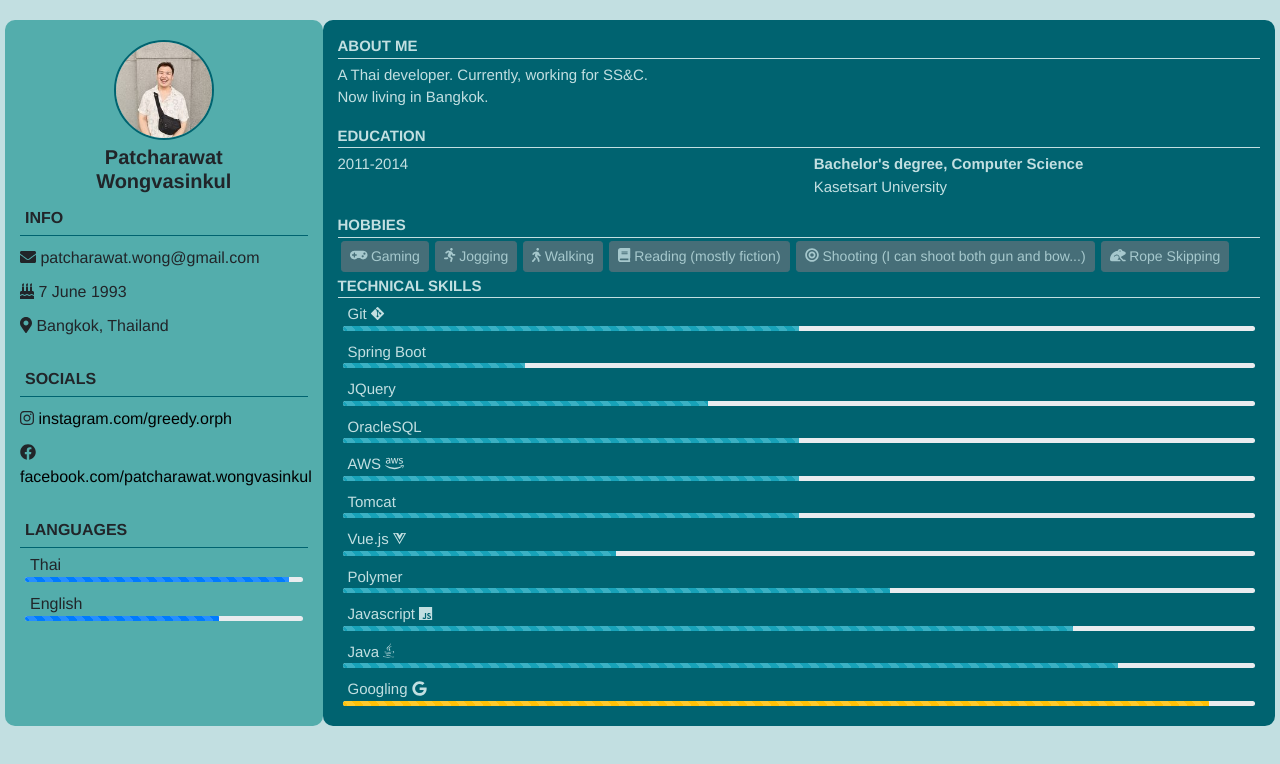
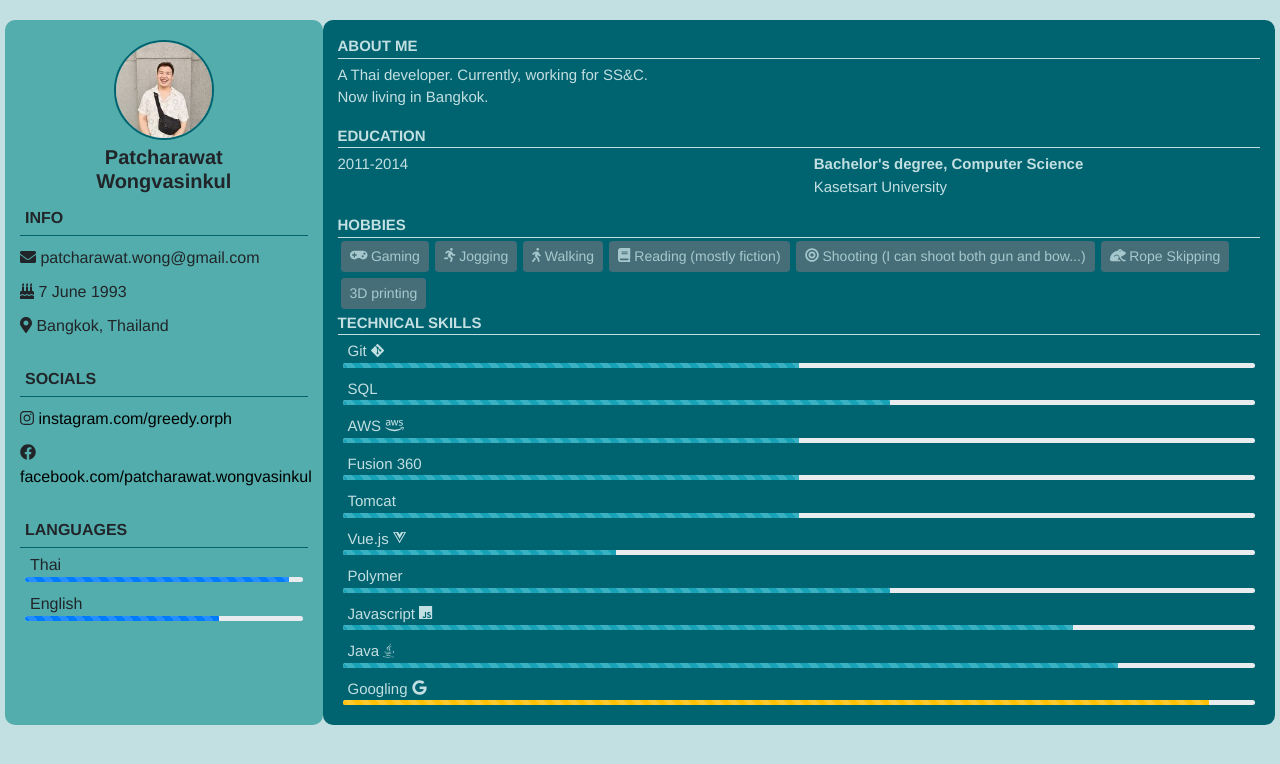
Before and after one commit to MightyOrphus/myCV, a Vue app: page / in a window 1280 px wide. Shown: the top 764 px of the page. Built offline with nearby package versions, Linux system fonts and the light colour scheme.

Commit message:
adjust details

```diff
--- a/src/components/AboutMe.vue
+++ b/src/components/AboutMe.vue
@@ -58,6 +58,7 @@ export default {
           icon: "bullseye",
         },
         { name: "Rope Skipping", icon: "frog" },
+        { name: "3D printing", icon: "" },
       ],
       skills: [
         {
@@ -67,24 +68,19 @@ export default {
           value: 50,
         },
         {
-          text: "Spring Boot",
+          text: "SQL",
           variant: "info",
-          value: 20,
-        },
-        {
-          text: "JQuery",
-          variant: "info",
-          value: 40,
-        },
-        {
-          text: "OracleSQL",
-          variant: "info",
-          value: 50,
+          value: 60,
         },
 
         {
           text: "AWS",
           icon: ["fab", "aws"],
+          variant: "info",
+          value: 50,
+        },
+        {
+          text: "Fusion 360",
           variant: "info",
           value: 50,
         },
```
